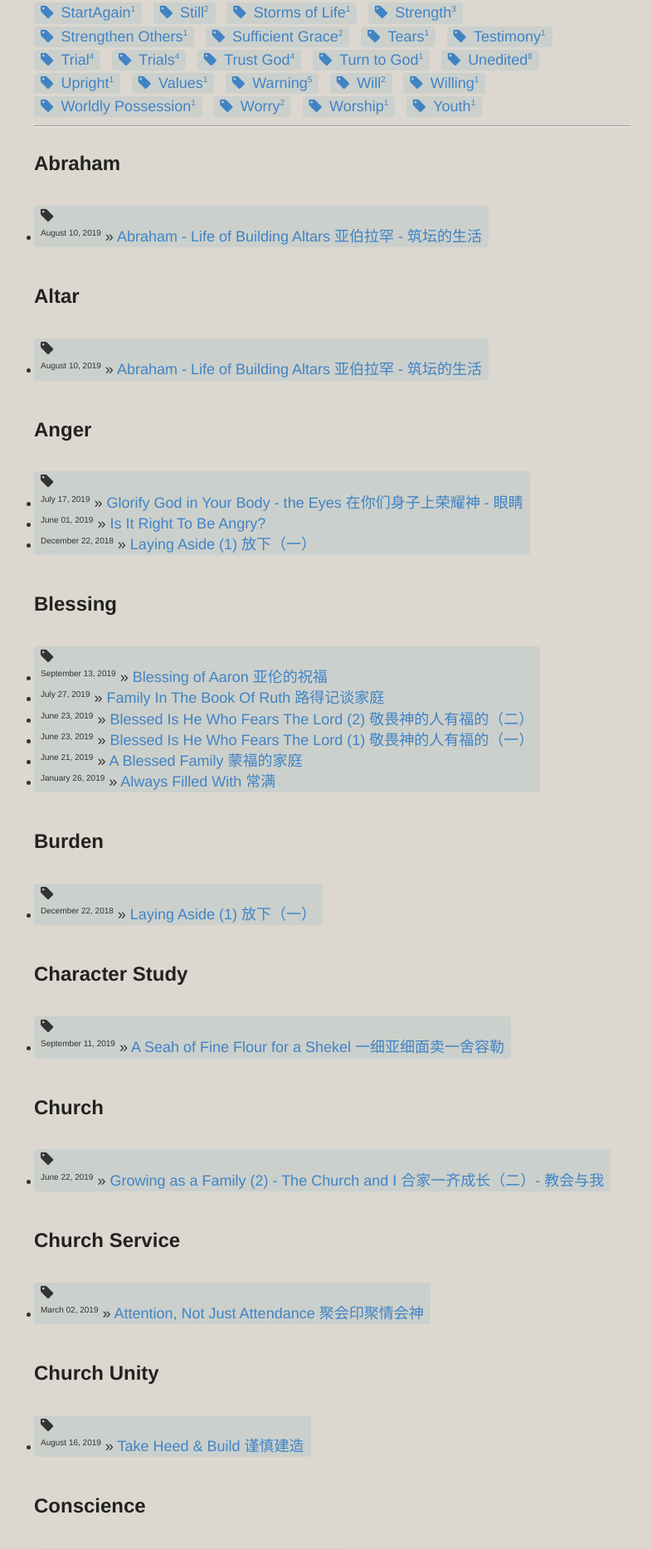
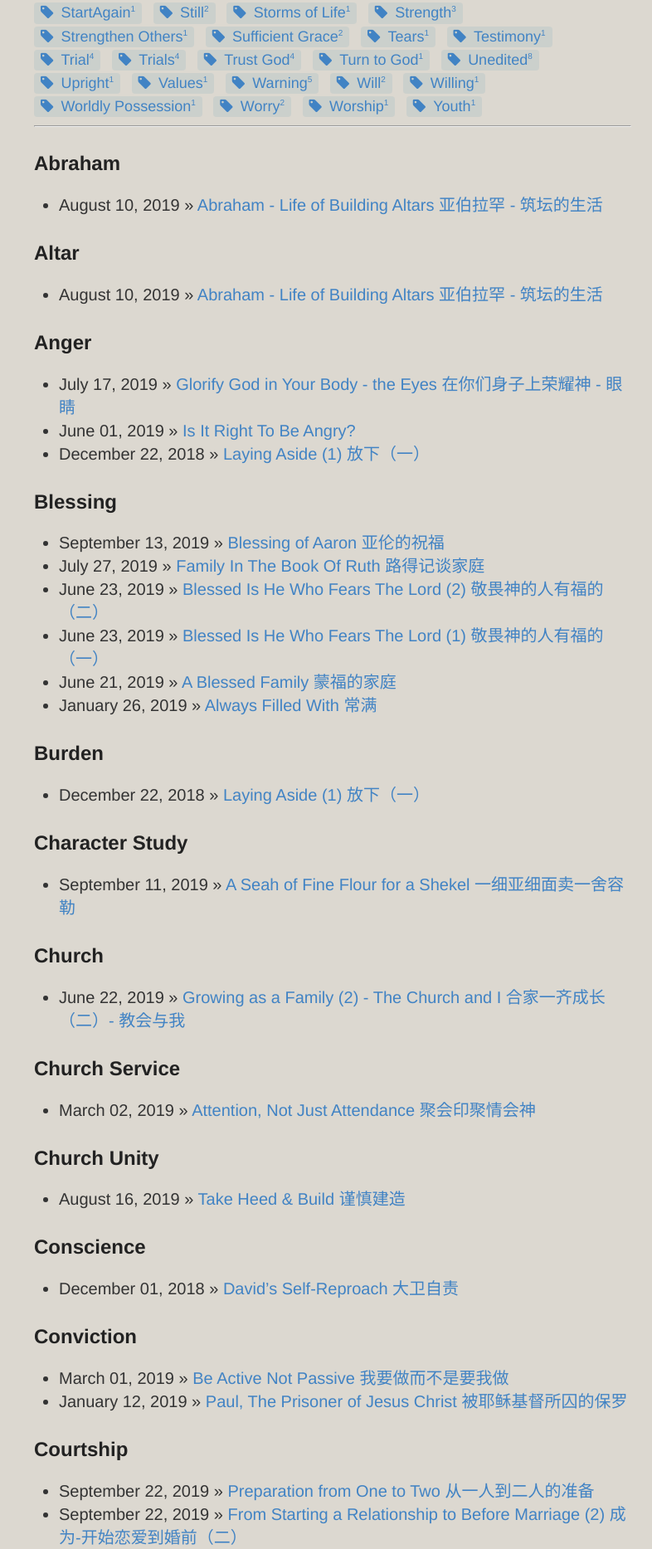
Before and after one commit to catchupTJC/catchuptjc.github.io, a Jekyll site: the page built from categories/tags.html, in a window 1280 px wide. Shown: the part 875-2742 px from the top of the page at 83% size, without its empty margins (239-1025 px from the left). Built offline with Jekyll 4.4.1, drawn with Linux system fonts in a browser that asks for light colours; nearby versions of some CDN libraries.

Commit message:
Update tags.html

```diff
--- a/categories/tags.html
+++ b/categories/tags.html
@@ -19,7 +19,7 @@ title: Tags
   {% for item in (0..site.tags.size) %}{% unless forloop.last %}
     {% capture this_word %}{{ tag_words[item] | strip_newlines }}{% endcapture %}
   <h2 id="{{ this_word | cgi_escape }}">{{ this_word }}</h2>
-  <ul class="post-tag">
+  <ul class="posts">
     {% for post in site.tags[this_word] %}{% if post.title != null %}
     <li itemscope><span class="entry-date"><time datetime="{{ post.date | date_to_xmlschema }}" itemprop="datePublished">{{ post.date | date: "%B %d, %Y" }}</time></span> &raquo; {% if post.category == "Audio Sermon"+* %}<i class="fa fa-microphone"></i> {% endif %}<a href="{{ post.url }}">{{ post.title }}</a></li>
     {% endif %}{% endfor %}
```
